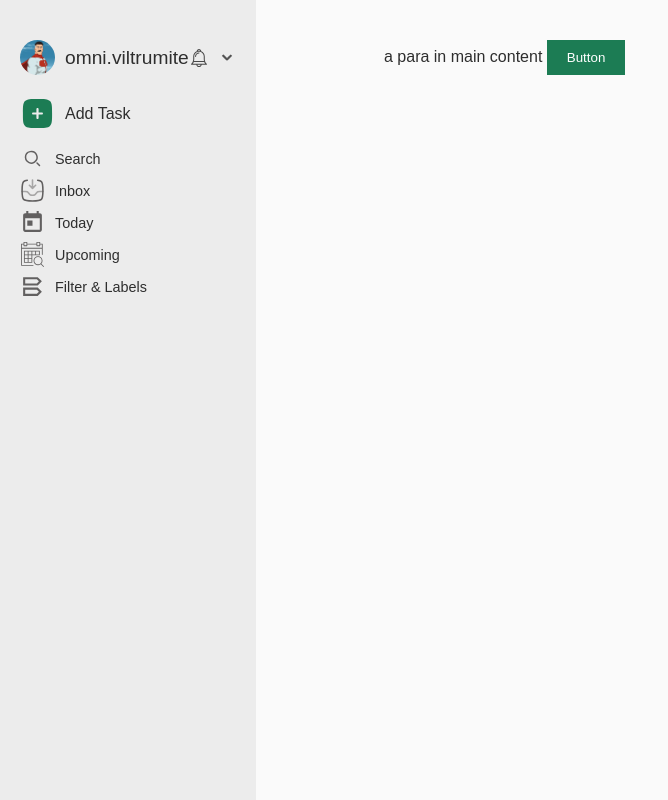
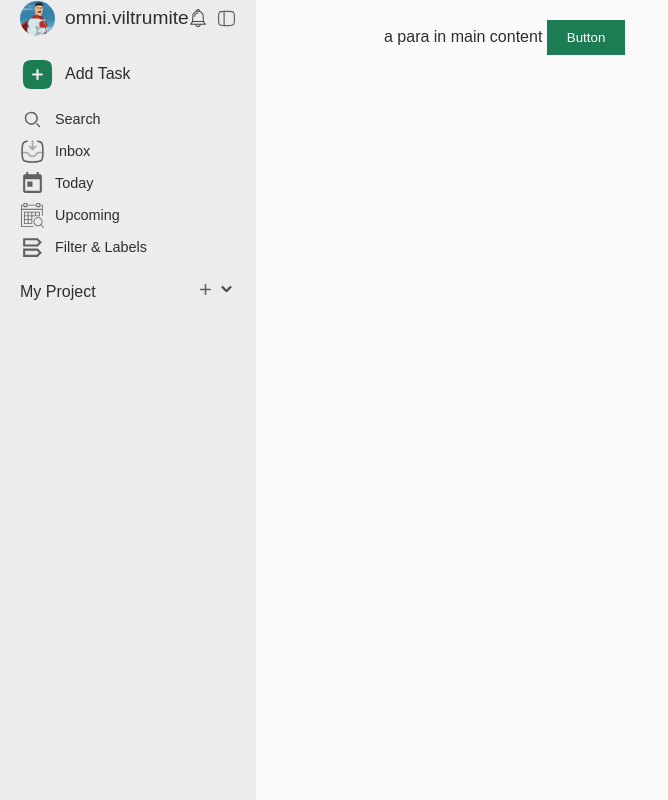
Before and after one commit to YugShrivastava/ToDo-List, a website built with webpack: page src/index.html in a window 1280 px wide. Shown: the whole page, without its empty margins (0-668 px from the left). Built offline with nearby package versions, Linux system fonts and the light colour scheme.

Commit message:
sideLower completed.

```diff
--- a/src/index.html
+++ b/src/index.html
@@ -3,18 +3,18 @@
     <head>
         <meta charset="UTF-8" />
         <meta name="viewport" content="width=device-width, initial-scale=1.0" />
-        <title>tOdO lIST</title>
+        <title>ToDo List</title>
     </head>
     <body>
         <div id="wrapper">
             <div class="sidebar">
-                <div class="user"></div>
-                <div class="sidebarContent">
-                    <div class="sideContents">
-                        <div class="sideContent">
-                                                    </div>
+                <div class="sideUpper">
+                    <div class="user"></div>
+                    <div class="sidebarContent">
+                        <div class="sideContents"></div>
                     </div>
                 </div>
+                <div class="sideLower"></div>
             </div>
             <div class="main-content">
                 a para in main content
--- a/src/index.js
+++ b/src/index.js
@@ -1,4 +1,5 @@
-import './styles/style.css';
-import sidebar from './scripts/sidebarDisplay.js';
+import "./styles/style.css";
+import sidebarUpper from "./scripts/sidebarDisplay.js";
+import sideLower from "./scripts/sideLower.js";
 
-sidebar();
+sidebarUpper();
--- /dev/null
+++ b/src/scripts/sideLower.js
@@ -0,0 +1,5 @@
+import sideLowerDisplay from "./sideLowerDisplay.js";
+import todoContructor from "./todoConstructor.js";
+
+
+sideLowerDisplay();
--- /dev/null
+++ b/src/scripts/sideLowerDisplay.js
@@ -0,0 +1,67 @@
+const sideLowerDiv = document.querySelector(".sideLower");
+
+const text = document.createElement("span");
+const projectDiv = document.createElement("div");
+const addProjectButton = document.createElement("svg");
+const dropDownButton = document.createElement("svg");
+
+text.textContent = "My Project";
+
+addProjectButton.classList.add("newProjectButton");
+dropDownButton.classList.add("dropDownProject");
+
+addProjectButton.innerHTML = `
+<svg
+                            class="mysvg"
+                            viewBox="0 0 24 24"
+                            fill="none"
+                            xmlns="http://www.w3.org/2000/svg"
+                            stroke="#ffffff"
+                        >
+                            <g id="SVGRepo_bgCarrier" stroke-width="0"></g>
+                            <g
+                                id="SVGRepo_tracerCarrier"
+                                stroke-linecap="round"
+                                stroke-linejoin="round"
+                            ></g>
+                            <g id="SVGRepo_iconCarrier">
+                                <path
+                                    d="M6 12H18M12 6V18"
+                                    stroke="#626060"
+                                    stroke-width="2"
+                                    stroke-linecap="round"
+                                    stroke-linejoin="round"
+                                ></path>
+                            </g>
+                        </svg>`;
+dropDownButton.innerHTML = `
+<svg
+                            class="mysvg"
+                            viewBox="0 0 24 24"
+                            fill="none"
+                            xmlns="http://www.w3.org/2000/svg"
+                            stroke="#4A4A4A"
+                        >
+                            <g id="SVGRepo_bgCarrier" stroke-width="0"></g>
+                            <g
+                                id="SVGRepo_tracerCarrier"
+                                stroke-linecap="round"
+                                stroke-linejoin="round"
+                            ></g>
+                            <g id="SVGRepo_iconCarrier">
+                                <path
+                                    fill-rule="evenodd"
+                                    clip-rule="evenodd"
+                                    d="M12.7071 14.7071C12.3166 15.0976 11.6834 15.0976 11.2929 14.7071L6.29289 9.70711C5.90237 9.31658 5.90237 8.68342 6.29289 8.29289C6.68342 7.90237 7.31658 7.90237 7.70711 8.29289L12 12.5858L16.2929 8.29289C16.6834 7.90237 17.3166 7.90237 17.7071 8.29289C18.0976 8.68342 18.0976 9.31658 17.7071 9.70711L12.7071 14.7071Z"
+                                    fill="#4A4A4A"
+                                ></path>
+                            </g>
+                        </svg>`;
+
+export default function sideLowerDisplay() {
+    projectDiv.appendChild(addProjectButton);
+    projectDiv.appendChild(dropDownButton);
+
+    sideLowerDiv.appendChild(text);
+    sideLowerDiv.appendChild(projectDiv);
+}
--- a/src/scripts/userProfile.js
+++ b/src/scripts/userProfile.js
@@ -1,5 +1,5 @@
 import "../styles/userProfile.css";
-import userLogo from '../images/omni.jpg';
+import userLogo from "../images/omni.jpg";
 
 const userContent = document.querySelector(".user");
 
@@ -43,29 +43,8 @@ export default function userProfile() {
                                 </g>
                             </g>
                         </svg>
-                        <svg
-                            id="dropdown-arrow"
-                            viewBox="0 0 24 24"
-                            fill="none"
-                            xmlns="http://www.w3.org/2000/svg"
-                            stroke="#4A4A4A"
-                        >
-                            <g id="SVGRepo_bgCarrier" stroke-width="0"></g>
-                            <g
-                                id="SVGRepo_tracerCarrier"
-                                stroke-linecap="round"
-                                stroke-linejoin="round"
-                            ></g>
-                            <g id="SVGRepo_iconCarrier">
-                                <path
-                                    fill-rule="evenodd"
-                                    clip-rule="evenodd"
-                                    d="M12.7071 14.7071C12.3166 15.0976 11.6834 15.0976 11.2929 14.7071L6.29289 9.70711C5.90237 9.31658 5.90237 8.68342 6.29289 8.29289C6.68342 7.90237 7.31658 7.90237 7.70711 8.29289L12 12.5858L16.2929 8.29289C16.6834 7.90237 17.3166 7.90237 17.7071 8.29289C18.0976 8.68342 18.0976 9.31658 17.7071 9.70711L12.7071 14.7071Z"
-                                    fill="#4A4A4A"
-                                ></path>
-                            </g>
-                        </svg>
-                    </p>
+                        <svg class="mysvg" viewBox="0 0 24 24" fill="none" xmlns="http://www.w3.org/2000/svg" transform="rotate(180)"><g id="SVGRepo_bgCarrier" stroke-width="0"></g><g id="SVGRepo_tracerCarrier" stroke-linecap="round" stroke-linejoin="round"></g><g id="SVGRepo_iconCarrier"> <path d="M2 11C2 7.22876 2 5.34315 3.17157 4.17157C4.34315 3 6.22876 3 10 3H14C17.7712 3 19.6569 3 20.8284 4.17157C22 5.34315 22 7.22876 22 11V13C22 16.7712 22 18.6569 20.8284 19.8284C19.6569 21 17.7712 21 14 21H10C6.22876 21 4.34315 21 3.17157 19.8284C2 18.6569 2 16.7712 2 13V11Z" stroke="#626060" stroke-width="1.5"></path> <path d="M15 21L15 3" stroke="#626060" stroke-width="1.5" stroke-linecap="round"></path> </g></svg>
+                        </p>
 `;
 
     const userLogoImg = document.querySelector("#user-logo");
--- a/src/styles/sidebar.css
+++ b/src/styles/sidebar.css
@@ -0,0 +1,42 @@
+.sidebar {
+    display: grid;
+    grid-template-rows: 1fr 2fr;
+    gap: 20px;
+    align-items: center;
+}
+.sideLower {
+    align-self: flex-start;
+    display: flex;
+    justify-content: space-between;
+    align-items: center;
+}
+.sideLower div {
+    display: flex;
+    gap: 2px;
+}
+
+.mysvg {
+    width: 19px;
+    height: auto;
+}
+
+/* hover section */
+
+#bell-noti:hover,
+.add-task:hover,
+.sideContent:hover,
+.mysvg:hover {
+    background-color: hsl(0, 0%, 85%);
+    border-radius: 12px;
+}
+
+/* End of hover section */
+#bell-noti,
+.add-task,
+.sideContent,
+.mysvg {
+    cursor: pointer;
+}
+/* pointer section */
+
+/* end of pointer section */
--- a/src/styles/style.css
+++ b/src/styles/style.css
@@ -1,68 +1,68 @@
-*{
+* {
     margin: 0px;
 }
 
-#wrapper{
+#wrapper {
     width: 100vw;
     height: 100vh;
     display: grid;
     grid-template-columns: 1fr 4fr;
 }
 
-.sidebar{
-    padding: 40px 20px;
+.sidebar {
+    padding: 0px 20px;
 }
 
-.main-content{
-    padding-top: 40px;
+.main-content {
+    padding-top: 20px;
     padding-left: min(10vw, 200px);
 }
 
 /* Theme */
 body {
-    font-family: 'Montserrat', sans-serif;
-    background-color: #FAFAFA;
-    color: #2E2E2E;
+    font-family: "Montserrat", sans-serif;
+    background-color: #fafafa;
+    color: #2e2e2e;
 }
 
 .sidebar {
-    background-color: #ECECEC;
-    color: #2E2E2E;
-    font-family: 'Montserrat', sans-serif;
+    background-color: #ececec;
+    color: #2e2e2e;
+    font-family: "Montserrat", sans-serif;
 }
 
 .main-content {
-    background-color: #FAFAFA;
-    color: #2E2E2E;
-    font-family: 'Montserrat', sans-serif;
+    background-color: #fafafa;
+    color: #2e2e2e;
+    font-family: "Montserrat", sans-serif;
 }
 
 a {
-    color: #1C7C54;
+    color: #1c7c54;
     text-decoration: none;
 }
 
 a:hover {
-    color: #2AA876;
+    color: #2aa876;
 }
 
 button {
-    background-color: #1C7C54;
-    color: #FFFFFF;
+    background-color: #1c7c54;
+    color: #ffffff;
     border: none;
     padding: 10px 20px;
     cursor: pointer;
-    font-family: 'Montserrat', sans-serif;
+    font-family: "Montserrat", sans-serif;
 }
 
 button:hover {
-    background-color: #2AA876;
+    background-color: #2aa876;
 }
 
 .sidebar .header {
-    font-family: 'Merriweather', serif;
+    font-family: "Merriweather", serif;
     font-size: 1.5em;
-    color: #2E2E2E;
+    color: #2e2e2e;
 }
 
 .sidebar .section {
```
Lines whose indentation alone changed are shown as unchanged.
